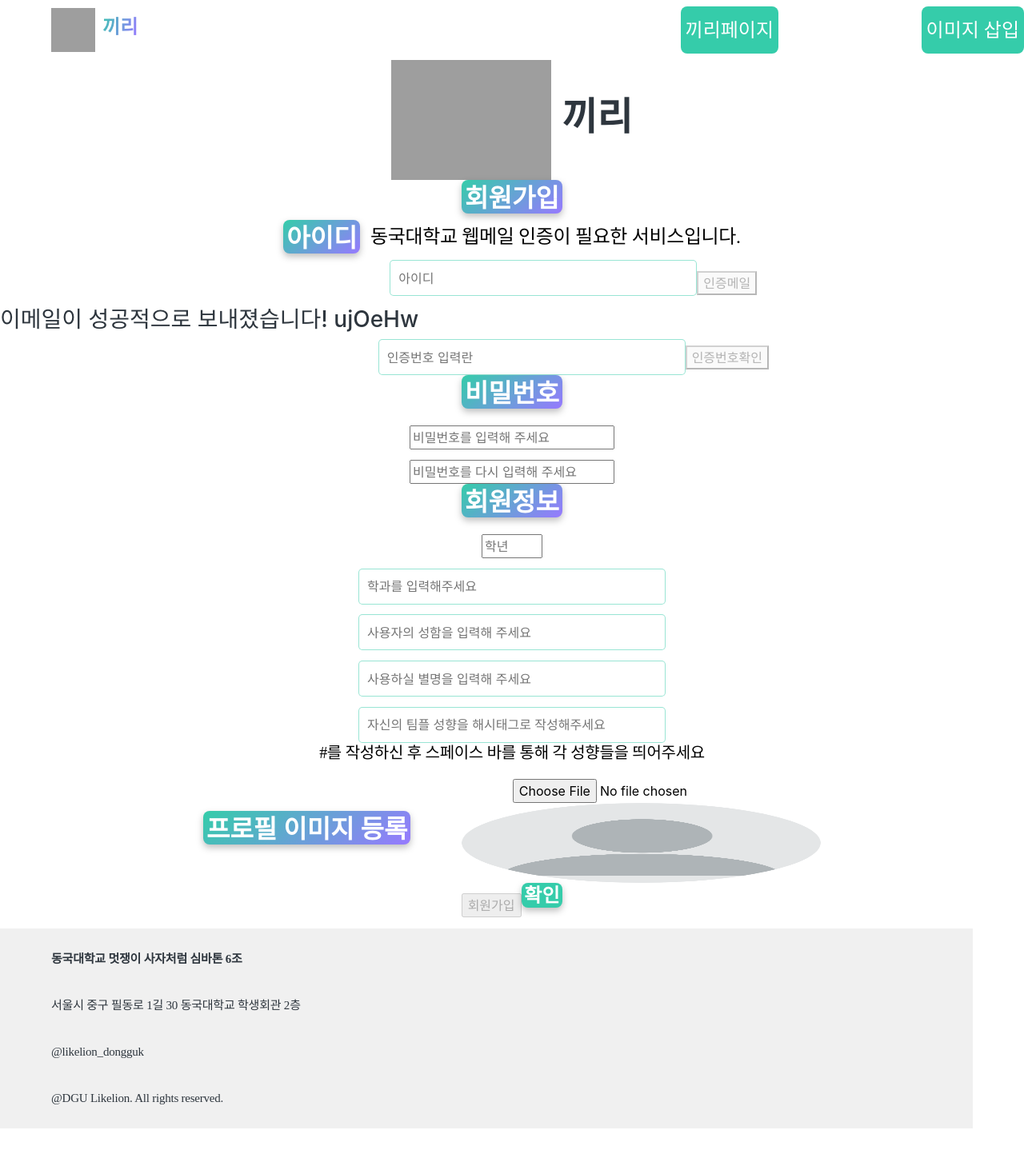
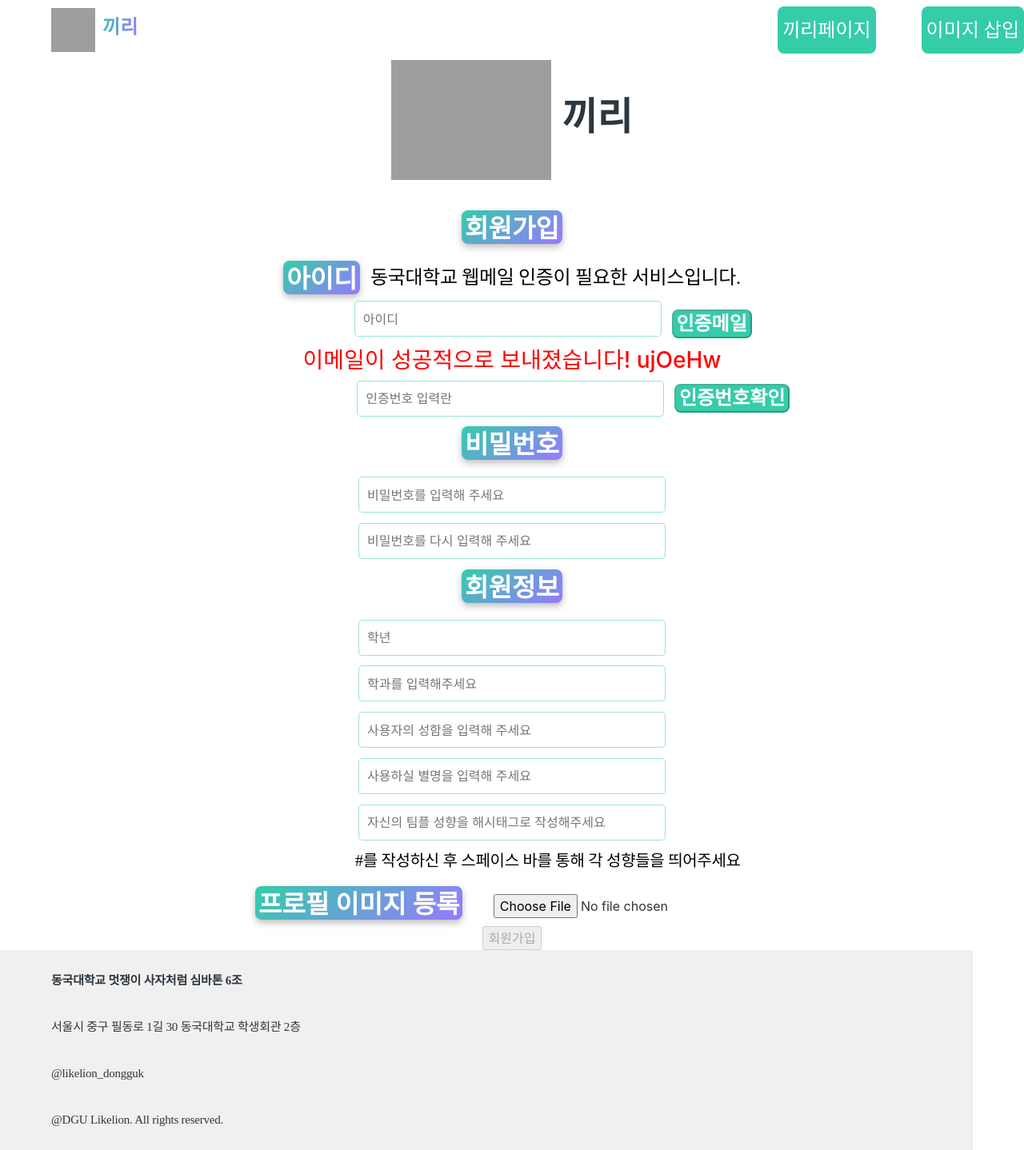
Before and after one commit to pump9918/simba6, a Django app: a page that uses accounts/templates/accounts/signup.html in a window 1280 px wide. Shown: the whole page at 80% size. Before the commit the page ends 1411 px from the top, so only its background shows below. Run offline with Django 4.2, Linux system fonts and the light colour scheme; a user stored in the database is signed in; data comes from the database, SQL or seed files in the repository; both versions use the stored data as it was after the commit; grey boxes are pictures that could not be loaded.

Commit message:
프론트 수정

```diff
--- a/accounts/templates/accounts/signup.html
+++ b/accounts/templates/accounts/signup.html
@@ -1,7 +1,4 @@
-{% extends 'base.html' %}
-{% load static %}
-
-{% block content %}
+{% extends 'base.html' %} {% load static %} {% block content %}
 
 <!DOCTYPE html>
 <html lang="en">
@@ -9,7 +6,7 @@
     <meta charset="UTF-8" />
     <meta http-equiv="X-UA-Compatible" content="IE=edge" />
     <meta name="viewport" content="width=device-width, initial-scale=1.0" />
-    <title>최종디자인6</title>
+    <title>signup</title>
     <link
       rel="stylesheet"
       type="text/css"
@@ -24,7 +21,11 @@
     <div>
       <div container>
         <!-- 여기부터 수정 -->
-            <form method="POST" action="{% url 'accounts:signup' %}" enctype="multipart/form-data">
+        <form
+          method="POST"
+          action="{% url 'accounts:signup' %}"
+          enctype="multipart/form-data"
+        >
           {% csrf_token %}
           <div class="toplogo">
             <img src="{% static 'images/끼리로고.png' %}" />
@@ -38,9 +39,15 @@
             <h2>동국대학교 웹메일 인증이 필요한 서비스입니다.</h2>
           </div>
           <div class="inputid">
-
-                    <input type="text" name="username" id="username-input" placeholder="아이디">
-                    <button class="link1" type="button" id="email-confirm-btn" disabled>인증메일</button>
+            <input
+              type="text"
+              name="username"
+              id="username-input"
+              placeholder="아이디"
+            />
+            <button class="link1" type="button" id="email-confirm-btn" disabled>
+              인증메일
+            </button>
             <!--<a class="link1" href="#">인증번호 전송</a>-->
           </div>
           {% if email_sent %}
@@ -49,56 +56,97 @@
           <h3>이메일 보내기 실패</h3>
           {% endif %}
           <div class="checknum">
-                    <input type="text" name="verificationcode" id="verification-code-input"  placeholder="인증번호 입력란">
+            <input
+              type="text"
+              name="verificationcode"
+              id="verification-code-input"
+              placeholder="인증번호 입력란"
+            />
             <!--<a class="link1" href="#">인증번호 확인</a>-->
-                    <button type="button" id="verification-code-confirm-btn" disabled>인증번호확인</button>
+            <button type="button" id="verification-code-confirm-btn" disabled>
+              인증번호확인
+            </button>
           </div>
           <div class="pw">
             <h1>비밀번호</h1>
           </div>
           <div class="inputpw">
             <!--<input type="text" placeholder="비밀번호를 입력해 주세요" />-->
-                    <input type="password" name="password" placeholder="비밀번호를 입력해 주세요">
+            <input
+              type="password"
+              name="password"
+              placeholder="비밀번호를 입력해 주세요"
+            />
           </div>
           <div class="reinputpw">
             <!--<input type="text" placeholder="비밀번호를 다시 입력해 주세요" />-->
-                    <input type="password" name="confirm" placeholder="비밀번호를 다시 입력해 주세요">
+            <input
+              type="password"
+              name="confirm"
+              placeholder="비밀번호를 다시 입력해 주세요"
+            />
           </div>
           <div class="information">
             <h1>회원정보</h1>
           </div>
           <div class="grade">
             <!--<input type="text" placeholder="학년을 입력해주세요" />-->
-                    <input type="number" placeholder="학년" name="grade" min="1" max="4">
+            <input
+              type="number"
+              placeholder="학년"
+              name="grade"
+              min="1"
+              max="4"
+            />
           </div>
           <div class="class">
-                    <input type="text" name="department" placeholder="학과를 입력해주세요">
+            <input
+              type="text"
+              name="department"
+              placeholder="학과를 입력해주세요"
+            />
           </div>
           <div class="name">
-                    <input type="text" name="name"  placeholder="사용자의 성함을 입력해 주세요">
+            <input
+              type="text"
+              name="name"
+              placeholder="사용자의 성함을 입력해 주세요"
+            />
           </div>
           <div class="name">
-                    <input type="text" name="nickname" placeholder="사용하실 별명을 입력해 주세요" />
+            <input
+              type="text"
+              name="nickname"
+              placeholder="사용하실 별명을 입력해 주세요"
+            />
             <!--<a class="link1" href="#">중복확인</a>-->
           </div>
           <div class="tag">
-                    <input type="text" name="mytags" placeholder="자신의 팀플 성향을 해시태그로 작성해주세요" />
+            <input
+              type="text"
+              name="mytags"
+              placeholder="자신의 팀플 성향을 해시태그로 작성해주세요"
+            />
             <h1>#를 작성하신 후 스페이스 바를 통해 각 성향들을 띄어주세요</h1>
           </div>
           <div class="profile">
             <h1>프로필 이미지 등록</h1>
-                    <button class="image-button">
-                        <input class="image-button" type="file" name="userImage" accept="image/*">
-                        {% if user.profile.userImage %}
-                            <img src="{{ profile.photo.url }}" alt="프로필 사진">
-                        {% else %}
-                            <img src="{% static 'images/기본이미지.png' %}" alt="끼리 로고" />
-                        {% endif %}
+              <input
+                class="image-button"
+                type="file"
+                name="userImage"
+                accept="image/*"
+              />
             </button>
           </div>
           <div class="check">
-                    <input class="link1" type="submit" value="회원가입" id="signup-btn" disabled>
-                    <a class="link1" href="#">확인</a>
+            <input
+              class="link1"
+              type="submit"
+              value="회원가입"
+              id="signup-btn"
+              disabled
+            />
           </div>
         </form>
       </div>
@@ -164,25 +212,29 @@
 </form>
 -->
 <script>
-    var usernameInput = document.getElementById('username-input');
-    var emailConfirmBtn = document.getElementById('email-confirm-btn');
-    var verificationCodeInput = document.getElementById('verification-code-input');
-    var verificationCodeConfirmBtn = document.getElementById('verification-code-confirm-btn');
-    var signupBtn = document.getElementById('signup-btn');
+  var usernameInput = document.getElementById("username-input");
+  var emailConfirmBtn = document.getElementById("email-confirm-btn");
+  var verificationCodeInput = document.getElementById(
+    "verification-code-input"
+  );
+  var verificationCodeConfirmBtn = document.getElementById(
+    "verification-code-confirm-btn"
+  );
+  var signupBtn = document.getElementById("signup-btn");
 
   emailConfirmBtn.disabled = true;
   verificationCodeConfirmBtn.disabled = true;
   signupBtn.disabled = true;
 
-    window.addEventListener('load', function() {
-    var savedUsername = localStorage.getItem('username');
+  window.addEventListener("load", function () {
+    var savedUsername = localStorage.getItem("username");
     if (savedUsername) {
       usernameInput.value = savedUsername;
-        localStorage.removeItem('username');
+      localStorage.removeItem("username");
     }
   });
 
-    usernameInput.addEventListener('input', function() {
+  usernameInput.addEventListener("input", function () {
     if (usernameInput.value) {
       emailConfirmBtn.disabled = false;
     } else {
@@ -190,16 +242,20 @@
     }
   });
 
-    emailConfirmBtn.addEventListener('click', function() {
+  emailConfirmBtn.addEventListener("click", function () {
     var username = usernameInput.value;
     if (username) {
-            localStorage.setItem('username', username);
-            var emailConfirmUrl = "{% url 'accounts:emailconfirm' username='__USERNAME__' %}".replace('__USERNAME__', username);
+      localStorage.setItem("username", username);
+      var emailConfirmUrl =
+        "{% url 'accounts:emailconfirm' username='__USERNAME__' %}".replace(
+          "__USERNAME__",
+          username
+        );
       window.location.href = emailConfirmUrl;
     }
   });
 
-    verificationCodeInput.addEventListener('input', function() {
+  verificationCodeInput.addEventListener("input", function () {
     if (verificationCodeInput.value) {
       verificationCodeConfirmBtn.disabled = false;
     } else {
@@ -207,7 +263,7 @@
     }
   });
 
-    verificationCodeConfirmBtn.addEventListener('click', function() {
+  verificationCodeConfirmBtn.addEventListener("click", function () {
     var enteredVerificationCode = verificationCodeInput.value;
     var receivedVerificationCode = "{{ verification_code }}";
 
--- a/ggiri_pj/static/css/project.css
+++ b/ggiri_pj/static/css/project.css
@@ -47,6 +47,7 @@
 .dropdown1 {
   position: relative;
   display: inline-block;
+  margin-left: 15%;
 }
 .dropdown-button1 {
   border: none;
@@ -102,6 +103,12 @@
 .dropdown2 {
   position: relative;
   display: inline-block;
+  margin-left: -5%;
+}
+.dropdown2 img {
+  position: relative;
+  display: inline-block;
+  margin-left: -5%;
 }
 .dropdown-button2 {
   border: none;
--- a/ggiri_pj/static/css/signup.css
+++ b/ggiri_pj/static/css/signup.css
@@ -77,6 +77,7 @@ display: flex;
   width: 100%;
   align-items: center;
   justify-content: center;
+  margin-bottom: 3%;
 }
 .toplogo img {
   height: 150px;
@@ -96,6 +97,7 @@ width: 100%;
   align-items: center;
   justify-content: center;
   text-align: center;
+  margin-bottom: 1%;
 }
 .signup h1 {
   border-radius: 8px;
@@ -165,7 +167,7 @@ font-size: 16px;
   height: 45px;
   flex-shrink: 0;
   border: 1px solid #35ccaa80;
-margin-left: 12%;
+  margin-left: 8%;
   margin-bottom: 1%;
 }
 .inputid input[type="text"]:focus {
@@ -173,13 +175,12 @@ outline: none;
   border: 1px solid #35ccaa80;
   box-shadow: 0 0 5px rgba(53, 204, 170, 0.5);
 }
-.inputid a {
+.inputid button {
   display: flex;
   flex-direction: row;
   align-items: center;
   justify-content: center;
   text-align: center;
-
   border-radius: 8px;
   background: #35ccaa;
   color: #fff;
@@ -188,7 +189,6 @@ font-size: 24px;
   font-family: Noto Sans KR;
   font-weight: 700;
   line-height: 24px;
-filter: drop-shadow(0px 4px 4px rgba(0, 0, 0, 0.25));
   border-radius: 8px;
   display: flex;
   color: #ffffff;
@@ -220,13 +220,12 @@ outline: none;
   border: 1px solid #35ccaa80;
   box-shadow: 0 0 5px rgba(53, 204, 170, 0.5);
 }
-.checknum a {
+.checknum button {
   display: flex;
   flex-direction: row;
   align-items: center;
   justify-content: center;
   text-align: center;
-
   border-radius: 8px;
   background: #35ccaa;
   color: #fff;
@@ -235,7 +234,6 @@ font-size: 24px;
   font-family: Noto Sans KR;
   font-weight: 700;
   line-height: 24px;
-filter: drop-shadow(0px 4px 4px rgba(0, 0, 0, 0.25));
   border-radius: 8px;
   display: flex;
   color: #ffffff;
@@ -267,6 +265,7 @@ border-radius: 8px;
   display: flex;
   color: #ffffff;
   padding: 0.3%;
+  margin-top: 1%;
 }
 .inputpw {
   /*비밀번호 입력*/
@@ -277,7 +276,7 @@ justify-content: center;
   text-align: center;
   margin: 1% 0%;
 }
-.inputpw input[type="text"] {
+.inputpw input[type="password"] {
   width: 30%;
   padding: 10px;
   border: 1px solid #ccc;
@@ -287,7 +286,7 @@ height: 45px;
   flex-shrink: 0;
   border: 1px solid #35ccaa80;
 }
-.reinputpw input[type="text"]:focus {
+.reinputpw input[type="password"]:focus {
   outline: none;
   border-color: #35ccaa;
   box-shadow: 0 0 5px rgba(53, 204, 170, 0.5);
@@ -300,7 +299,7 @@ align-items: center;
   justify-content: center;
   text-align: center;
 }
-.reinputpw input[type="text"] {
+.reinputpw input[type="password"] {
   width: 30%;
   padding: 10px;
   border: 1px solid #ccc;
@@ -310,7 +309,7 @@ height: 45px;
   flex-shrink: 0;
   border: 1px solid #35ccaa80;
 }
-.reinputpw input[type="text"]:focus {
+.reinputpw input[type="password"]:focus {
   outline: none;
   border-color: #35ccaa;
   box-shadow: 0 0 5px rgba(53, 204, 170, 0.5);
@@ -340,6 +339,7 @@ border-radius: 8px;
   display: flex;
   color: #ffffff;
   padding: 0.3%;
+  margin-top: 1%;
 }
 
 .grade {
@@ -350,7 +350,7 @@ justify-content: center;
   margin: 1% 0%;
 }
 
-.grade input[type="text"] {
+.grade input[type="number"] {
   width: 30%;
   padding: 10px;
   border: 1px solid #ccc;
@@ -359,6 +359,11 @@ font-size: 16px;
   height: 45px;
   flex-shrink: 0;
   border: 1px solid #35ccaa80;
+}
+.reinputpw input[type="number"]:focus {
+  outline: none;
+  border-color: #35ccaa;
+  box-shadow: 0 0 5px rgba(53, 204, 170, 0.5);
 }
 
 .class {
@@ -456,35 +461,7 @@ padding: 0.3%;
   text-decoration: none;
   margin-left: 1%;
 }
-.check {
-display: flex;
-flex-direction: row;
-align-items: center;
-justify-content: center;
-text-align: center;
-}
-.check a {
-display: flex;
-flex-direction: row;
-align-items: center;
-justify-content: center;
-text-align: center;
-border-radius: 8px;
-background: #35ccaa;
-color: #fff;
-text-align: center;
-font-size: 24px;
-font-family: Noto Sans KR;
-font-weight: 700;
-line-height: 24px;
-filter: drop-shadow(0px 4px 4px rgba(0, 0, 0, 0.25));
-border-radius: 8px;
-display: flex;
-color: #ffffff;
-padding: 0.3%;
-text-decoration: none;
-margin-bottom: 2%;
-}
+
 .profile {
   display: flex;
   width: 100%;
@@ -508,20 +485,9 @@ display: flex;
   color: #ffffff;
   padding: 0.3%;
 }
-.image-button {
-border: none;
-background-color: transparent;
-cursor: pointer;
-padding: 0;
-margin-left: 5%;
-}
-
-.image-button img {
-width: 100%;
-height: 100px;
-border-radius: 50%;
-
-/* 추가적인 스타일링을 원하는 경우 여기에 추가합니다. */
+.profile input {
+  display: flex;
+  margin-left: 3%;
 }
 .tag {
   /*이름*/
@@ -557,6 +523,8 @@ font-size: 20px;
   font-family: Noto Sans KR;
   font-weight: 500;
   letter-spacing: -0.3px;
+  margin-left: 7%;
+  margin-top: 1%;
 }
 /*여기부터 돈터치*/
 .footer {
@@ -591,3 +559,40 @@ display: flex;
   align-items: center;
   letter-spacing: -0.015em;
 }
+h3 {
+  display: flex;
+  text-align: center;
+  justify-content: center;
+  color: red;
+}
+
+.check {
+  display: flex;
+  flex-direction: row;
+  align-items: center;
+  justify-content: center;
+  text-align: center;
+}
+/*회원가입 css
+  .check a {
+    display: flex;
+    flex-direction: row;
+    align-items: center;
+    justify-content: center;
+    text-align: center;
+    border-radius: 8px;
+    background: #35ccaa;
+    color: #fff;
+    text-align: center;
+    font-size: 24px;
+    font-family: Noto Sans KR;
+    font-weight: 700;
+    line-height: 24px;
+    filter: drop-shadow(0px 4px 4px rgba(0, 0, 0, 0.25));
+    border-radius: 8px;
+    display: flex;
+    color: #ffffff;
+    padding: 0.3%;
+    text-decoration: none;
+    margin-bottom: 2%;
+  }*/
```
Also changed, not shown: ggiri_pj/static/css/teamtest1.css (+8 -15 lines), db.sqlite3. Lines whose indentation alone changed are shown as unchanged.
